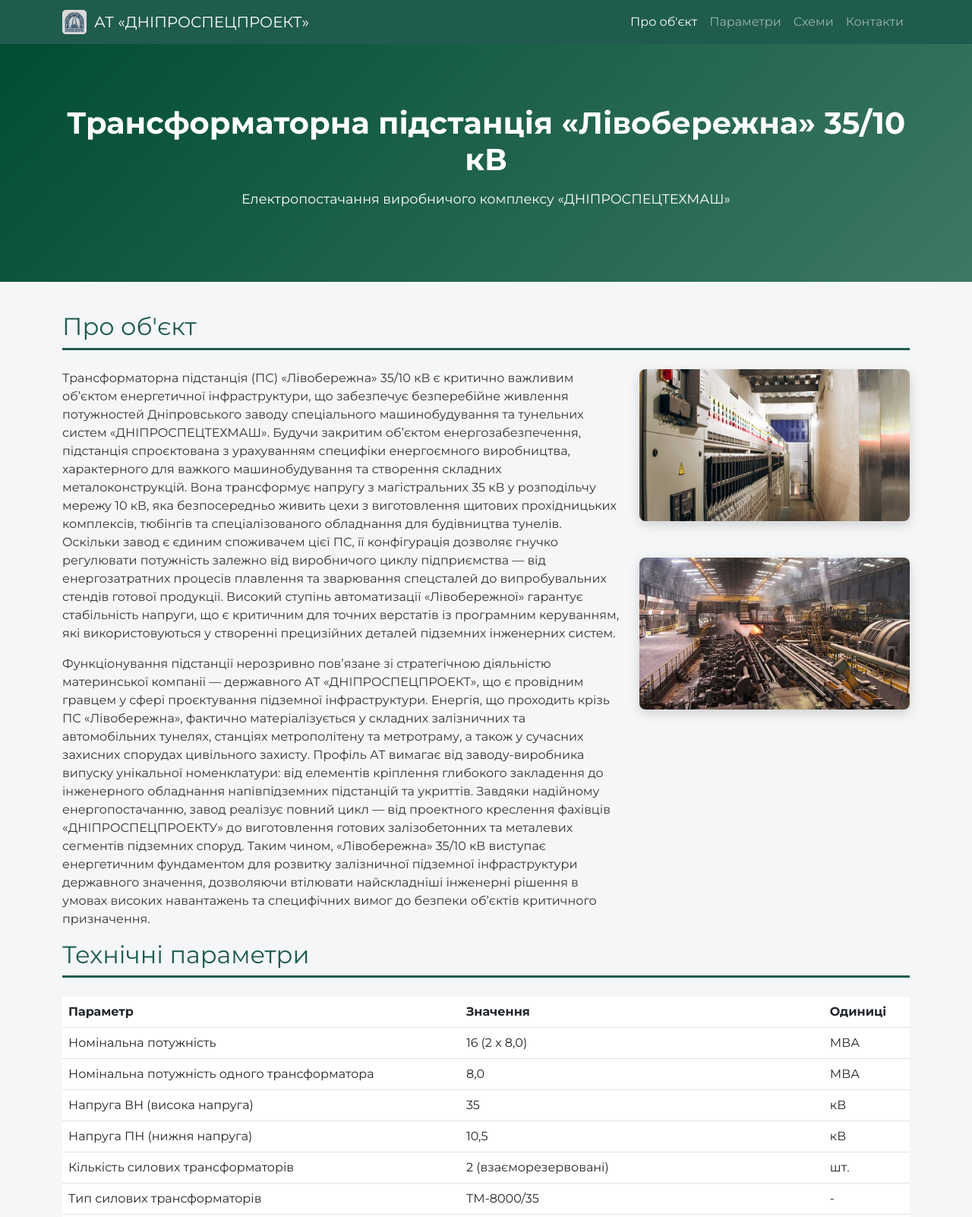
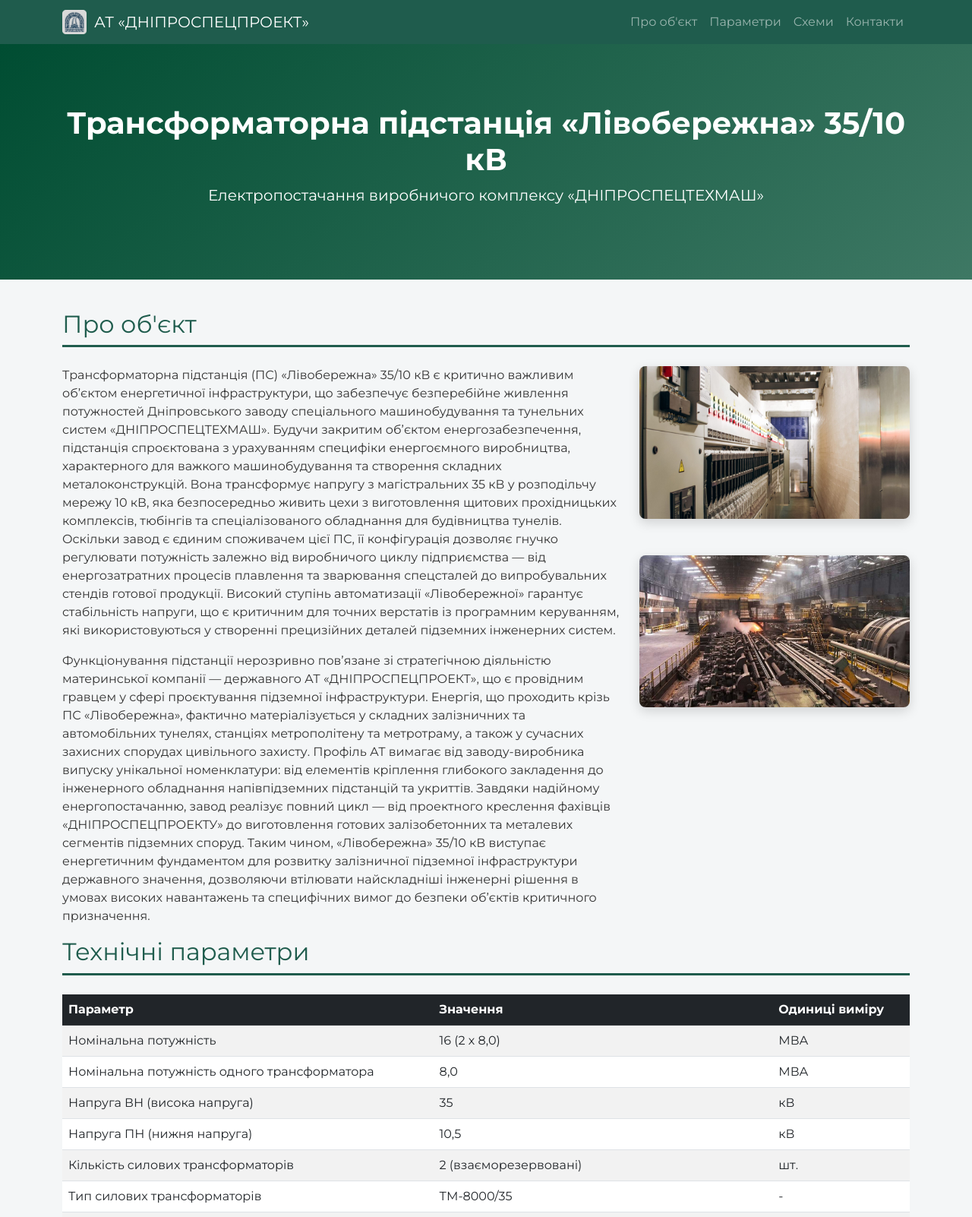
Before and after one commit to AndriyMoisKPI/Osnovy-Veb-programuvannya, a plain HTML site: page PR1/index.html in a window 1280 px wide. Shown: the top 1602 px of the page at 76% size. Drawn offline with nearby package versions, Linux system fonts and the light colour scheme.

Commit message:
Update index.html

```diff
--- a/PR1/index.html
+++ b/PR1/index.html
@@ -14,7 +14,7 @@
     <link rel="preconnect" href="https://fonts.gstatic.com" crossorigin>
     <link href="https://fonts.googleapis.com/css2?family=Montserrat:wght@400;700&display=swap" rel="stylesheet">
     <!-- Основні стилі -->
-    <link rel="stylesheet" href="css/styles.css">
+    <link rel="stylesheet" href="css/styles.css" >
 </head>
 
 <body>
@@ -46,7 +46,7 @@
     <header class="hero-section">
         <div class="container text-center">
             <h1>Трансформаторна підстанція «Лівобережна» 35/10 кВ</h1>
-            <p class="hero-subtitle">
+            <p class="lead">
                 Електропостачання виробничого комплексу «ДНІПРОСПЕЦТЕХМАШ»
             </p>
         </div>
@@ -57,6 +57,7 @@
         <!-- Про об'єкт -->
         <section id="about">
             <h2 class="section-title">Про об'єкт</h2>
+            <article>
 
                 <div class="row">
                     <div class="col-lg-8">
@@ -84,12 +85,12 @@
                             вимог до безпеки об’єктів критичного призначення.
                         </p>
                     </div>
-
                     <div class="col-lg-4">
                         <img src="images/substation.jpg" alt="Трансформаторна підстанція «Лівобережна»" class="img-fluid image-main mb-5">
                         <img src="images/department.jpg" alt="Один із цехів заводу" class="img-fluid image-main mb-5">
                     </div>
                 </div>
+            </article>
         </section>
 
         <!-- Технічні параметри -->
@@ -97,12 +98,12 @@
             <h2 class="section-title">Технічні параметри</h2>
 
             <div class="table-responsive">
-                <table class="table table-custom">
-                    <thead>
+                <table class="table table-striped table-hover">
+                    <thead class="table-dark">
                         <tr>
                             <th>Параметр</th>
                             <th>Значення</th>
-                            <th>Одиниці</th>
+                            <th>Одиниці виміру</th>
                         </tr>
                     </thead>
                     <tbody>
@@ -175,6 +176,27 @@
     </footer>
 
     <script src="https://cdn.jsdelivr.net/npm/bootstrap@5.3.0/dist/js/bootstrap.bundle.min.js"></script>
+
+    <!-- Скрипт для підсвічування активного пункту меню -->
+    <script>
+        const sections = document.querySelectorAll("section");
+        const navLinks = document.querySelectorAll(".nav-link");
+
+        window.addEventListener("scroll", () => {
+            let current = "";
+            sections.forEach(section => {
+                const sectionTop = section.offsetTop - 100;
+                if (pageYOffset >= sectionTop) {
+                    current = section.getAttribute("id");
+                }
+            });
+            navLinks.forEach(link => {
+                link.classList.remove("active");
+                if (link.getAttribute("href") === `#${current}`) {
+                    link.classList.add("active");
+                }
+            });
+        });
+    </script>
 </body>
-
 </html>
```
Lines whose indentation alone changed are shown as unchanged.
